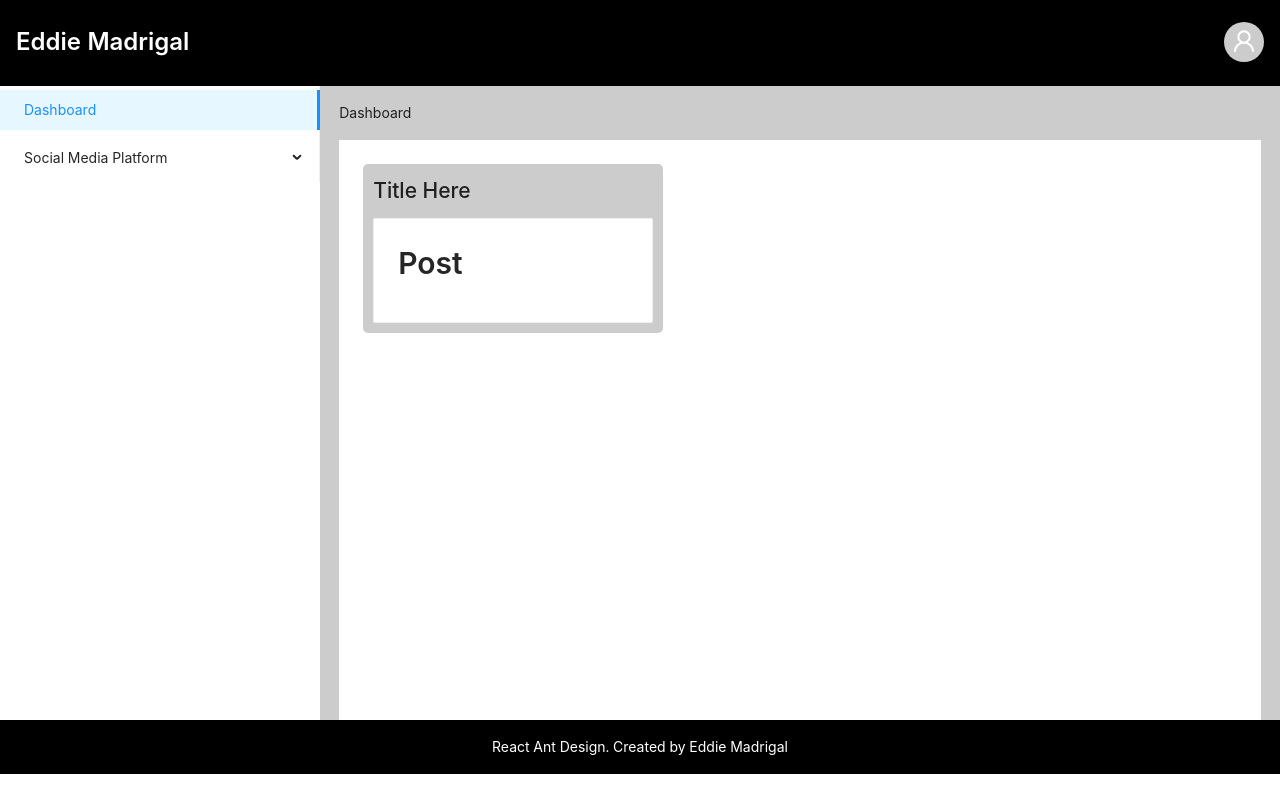
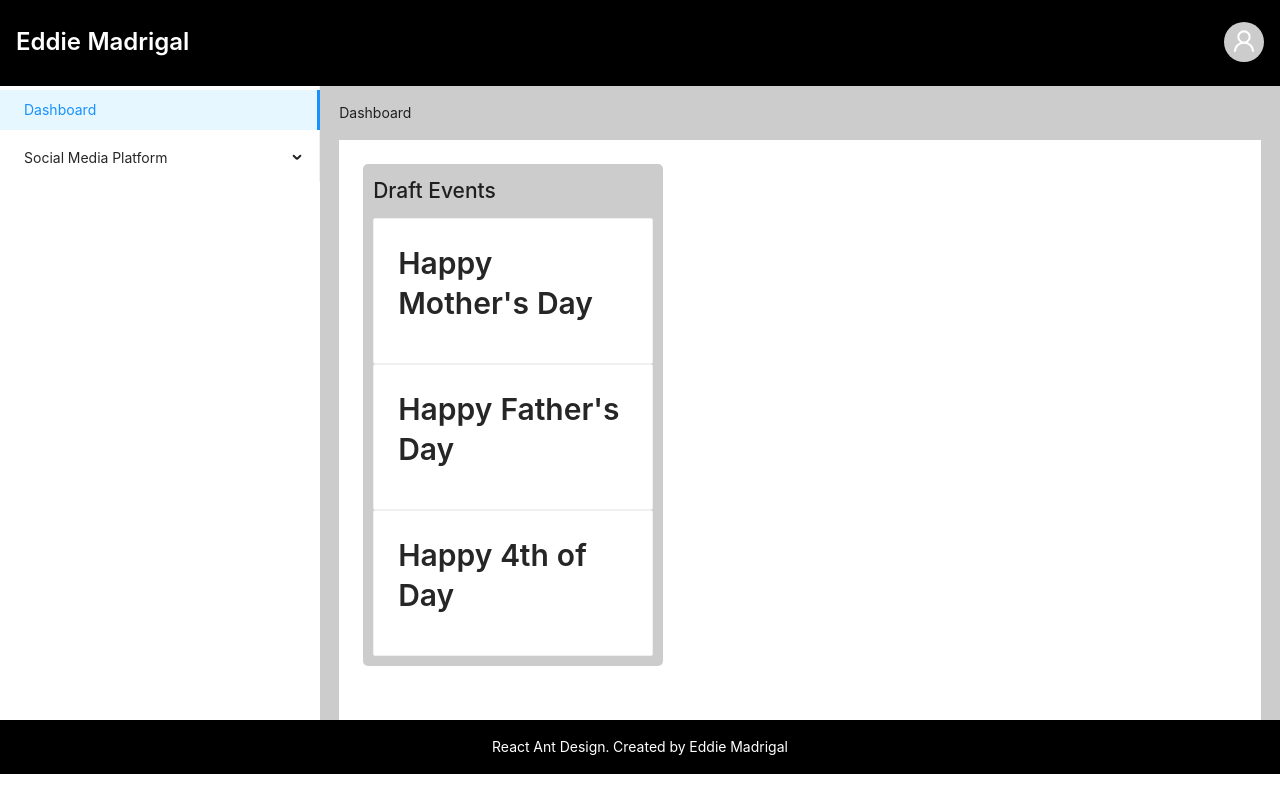
Before and after one commit to eddiemadrigal/react-antdesign-dashboard, a React (Create React App) app: page / in a window 1280 px wide. Built offline with nearby package versions, Linux system fonts and the light colour scheme.

Commit message:
posts are receiving test from initial state array of objects

```diff
--- a/src/components/App.js
+++ b/src/components/App.js
@@ -3,12 +3,17 @@ import { Typography, Layout, Avatar, Menu, Breadcrumb, Row, Col } from 'antd';
 import { UserOutlined } from '@ant-design/icons';
 import SubMenu from 'antd/lib/menu/SubMenu';
 import List from './List';
+import { connect } from 'react-redux';
 import './App.css';
 
 const { Content } = Layout;
 const { Title } = Typography;
 
-function App() {
+const App = props => {
+
+  console.log('App.js: ', props);
+
+  const { lists } = props
 
   return (
     <div className="App">
@@ -47,7 +52,7 @@ function App() {
               <Breadcrumb.Item>Dashboard</Breadcrumb.Item>
             </Breadcrumb>
             <div style={{ background: '#fff', padding: 24, minHeight: 580 }}>
-              <List title='Title Here' />
+              { lists.map(list => <List title={ list.title } posts={list.posts} />) }
             </div>
           </Content>
         </Col>
@@ -68,4 +73,8 @@ function App() {
 
 }
 
-export default App;
+const mapStateToProps = state => ({
+  lists: state.lists
+});
+
+export default connect(mapStateToProps)(App);
--- a/src/components/List.js
+++ b/src/components/List.js
@@ -1,11 +1,11 @@
 import React from 'react';
 import PostCard from './PostCard'
 
-const List = props => {
+const List = ({ title, posts }) => {
   return (
     <div style={styles.container}>
-      <h2>{props.title}</h2>
-      <PostCard />
+      <h2>{title}</h2>
+      { posts.map(post => <PostCard text={post.text} />)}
     </div>
   )
 }
--- a/src/components/PostCard.js
+++ b/src/components/PostCard.js
@@ -3,10 +3,10 @@ import { Card, Typography } from 'antd';
 
 const { Title } = Typography;
 
-const PostCard = () => {
+const PostCard = ({text}) => {
   return (
     <Card>
-      <Title level={2}>Post</Title>
+      <Title level={2}>{text}</Title>
     </Card>
   )
 }
--- a/src/reducers/index.js
+++ b/src/reducers/index.js
@@ -1,3 +1,6 @@
 import { combineReducers } from 'redux';
+import listsReducer from './listsReducers';
 
-export default combineReducers({});
+export default combineReducers({
+  lists: listsReducer
+});
--- /dev/null
+++ b/src/reducers/listsReducers.js
@@ -0,0 +1,27 @@
+const initialState = [
+  {
+    id: 0,
+    title: "Draft Events",
+    posts: [
+      {
+        id: 0,
+        text: "Happy Mother's Day"
+      },{
+        id: 1,
+        text: "Happy Father's Day"
+      },{
+        id: 2,
+        text: "Happy 4th of Day"
+      }
+    ]
+  }
+]
+
+const listsReducer = (state = initialState, action) => {
+  switch (action.type) {
+    default:
+      return state;
+  }
+};
+
+export default listsReducer;
--- a/src/store/index.js
+++ b/src/store/index.js
@@ -1,7 +1,6 @@
 import { createStore } from 'redux';
+import rootReduceer from '../reducers';
 
-const reducer = () => {};
-
-const store = createStore(reducer);
+const store = createStore(rootReduceer);
 
 export default store;
```
